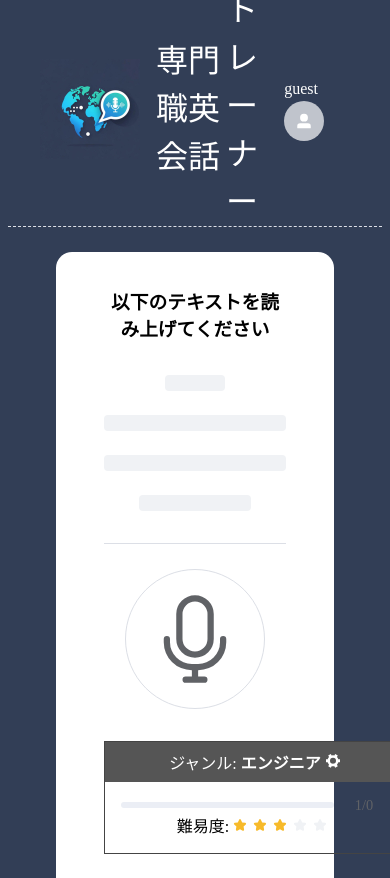
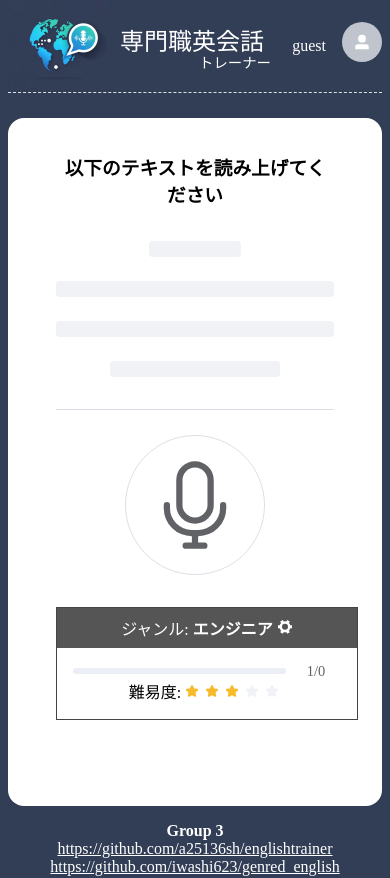
Before and after one commit to a25136sh/englishtrainer, a Vue app: page /try/1 in a window 390 px wide. Shown: the top 878 px of the page. Built offline with nearby package versions, Linux system fonts and the light colour scheme; a web font is replaced by a local one.

Commit message:
adjust css to smartphone

```diff
--- a/src/App.vue
+++ b/src/App.vue
@@ -42,55 +42,3 @@ const backHome = () => {
     </div>
   </footer>
 </template>
-
-<style scoped>
-header {
-  line-height: 1.5;
-  background: #323e56;
-  display: flex;
-  align-items: center;
-  justify-content: space-between;
-  margin: -1em 3em -1.5em 2em;
-}
-
-.logo {
-  display: block;
-  width: 100px;
-  height: 100px;
-  margin-right: 0.5em;
-}
-
-.title {
-  color: #fff;
-  font-size: 2em;
-  display: flex;
-  align-items: center;
-}
-
-.title img {
-  cursor: pointer;
-}
-
-.title span {
-  cursor: pointer;
-}
-
-.user {
-  float: right;
-}
-
-.username {
-  margin-right: 1em;
-  color: #fff;
-}
-
-footer {
-  text-align: center;
-  color: #fff;
-  margin-top: 1em;
-}
-
-footer a {
-  color: #fff;
-}
-</style>
--- a/src/assets/base.css
+++ b/src/assets/base.css
@@ -9,3 +9,9 @@ main {
   border-radius: 1em;
   min-height: 40em;
 }
+
+@media screen and (max-width: 640px) {
+  main {
+    margin: 0;
+  }
+}
--- a/src/assets/main.css
+++ b/src/assets/main.css
@@ -26,3 +26,69 @@
   font-weight: 400;
   font-style: normal;
 }
+
+header {
+  line-height: 1.5;
+  background: #323e56;
+  display: flex;
+  align-items: center;
+  justify-content: space-between;
+  margin: -1em 3em -1.5em 2em;
+}
+
+.logo {
+  display: block;
+  width: 100px;
+  height: 100px;
+  margin-right: 0.5em;
+}
+
+.title {
+  color: #fff;
+  font-size: 2em;
+  display: flex;
+  align-items: center;
+}
+
+.title img {
+  cursor: pointer;
+}
+
+.title span {
+  cursor: pointer;
+}
+
+.user {
+  float: right;
+}
+
+.username {
+  margin-right: 1em;
+  color: #fff;
+}
+
+footer {
+  text-align: center;
+  color: #fff;
+  margin-top: 1em;
+}
+
+footer a {
+  color: #fff;
+}
+
+@media screen and (max-width: 640px) {
+  header {
+    margin: -1em 0 -1.5em 0;
+  }
+
+  .title {
+    font-size: 1.5em;
+  }
+
+  .title span:last-child {
+    margin-left: -65px;
+    padding-top: 50px;
+    font-size: 0.6em;
+  }
+}
```
